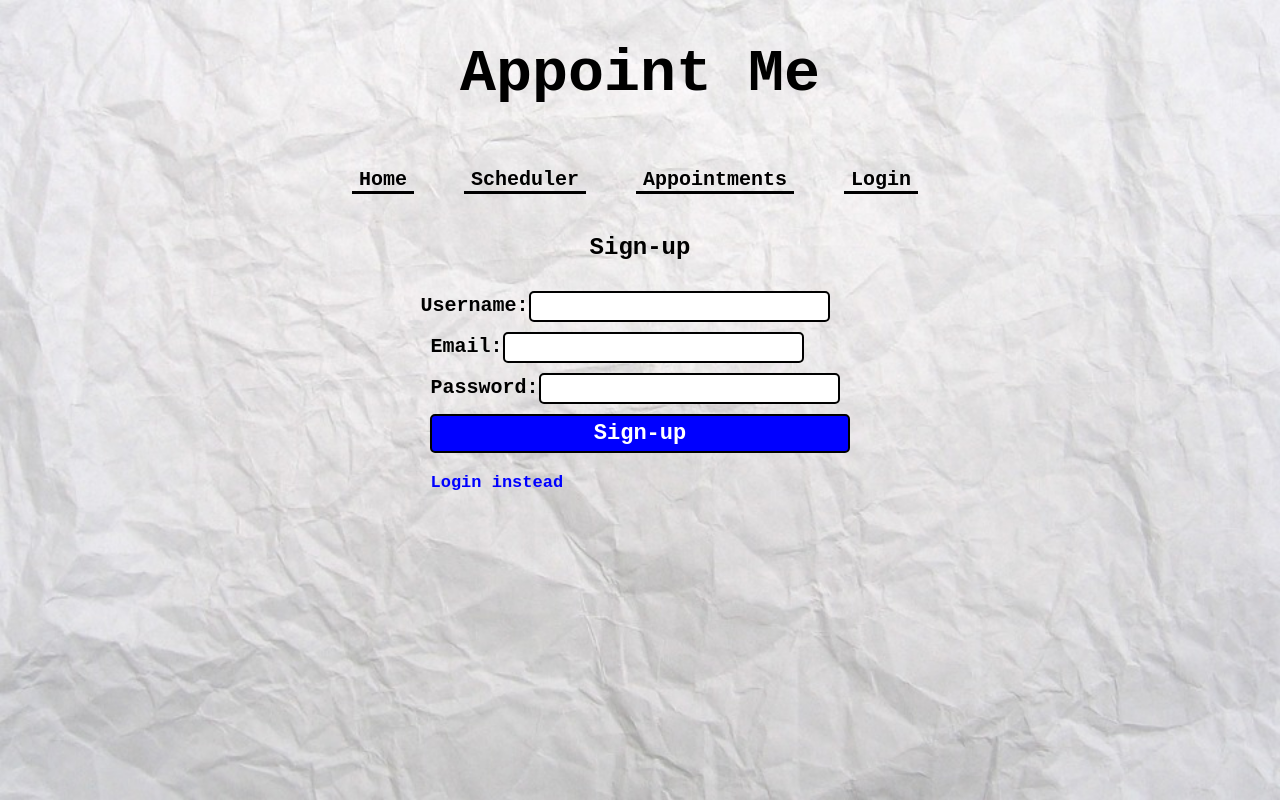
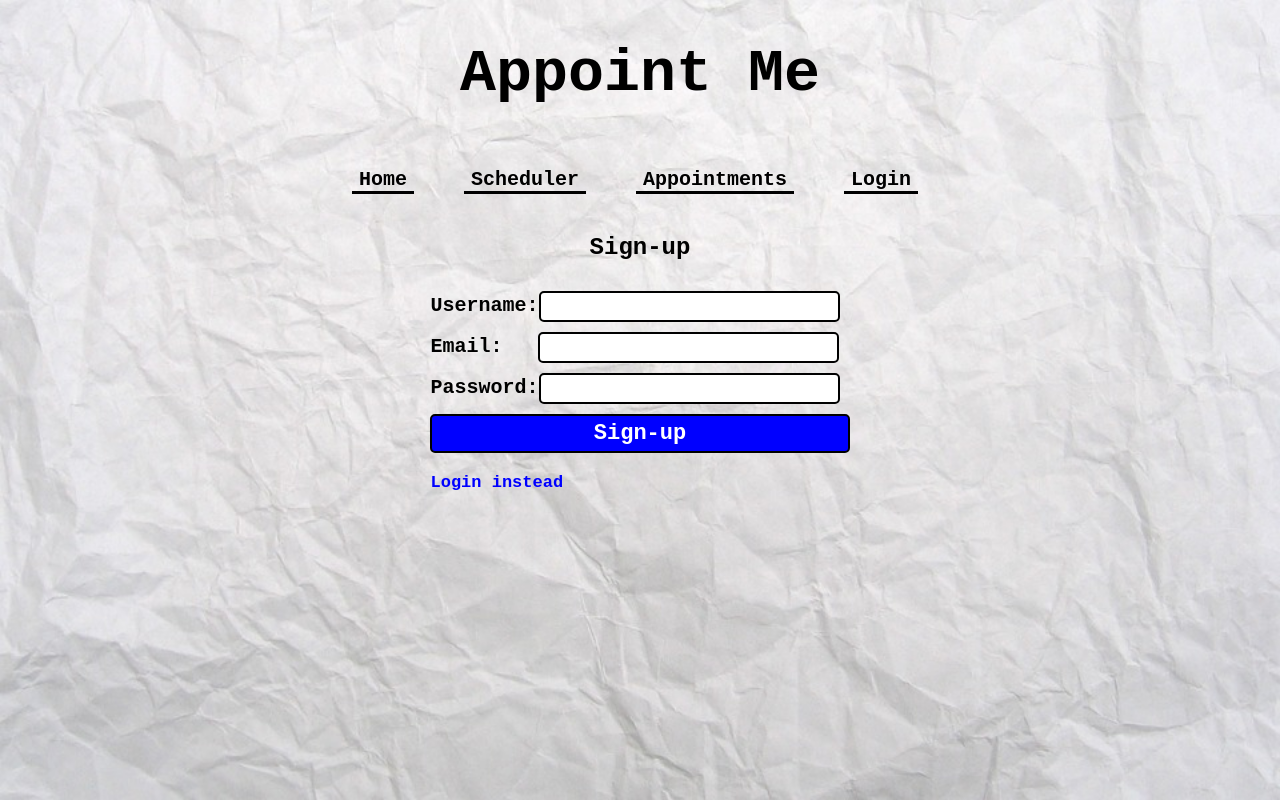
Before and after one commit to mrgreen12375/appoint-me, a React (Create React App) app in the folder client/: page /signup in a window 1280 px wide. Built offline with nearby package versions, Linux system fonts and the light colour scheme.

Commit message:
style debug

```diff
--- a/client/src/components/Appointments/index.js
+++ b/client/src/components/Appointments/index.js
@@ -5,7 +5,7 @@ function Appointments() {
   return (
     <main>
       <h2 className="title">Appointments</h2>
-      <Card />
+      <Card></Card>
     </main>
   );
 }
--- a/client/src/components/Login/index.js
+++ b/client/src/components/Login/index.js
@@ -55,7 +55,7 @@ const Login = (props) => {
               <div className="scheduleContainer">
                 <label className="nameLabel">Email:</label>
                 <input
-                  className="nameInput"
+                  className="emailInput"
                   name="email"
                   type="email"
                   value={formState.email}
--- a/client/src/components/Nav/index.js
+++ b/client/src/components/Nav/index.js
@@ -20,7 +20,7 @@ function Nav() {
 					{Auth.loggedIn() ? (<Link to="/appointments">Appointments</Link>) : (<Link to="/login">Appointments</Link>)}
 				</li>
 				<li>
-					{Auth.loggedIn() ? (<li onClick={logout}>Logout</li>) : (<Link to="/login">Login</Link>)}
+					{Auth.loggedIn() ? (<div onClick={logout}>Logout</div>) : (<Link to="/login">Login</Link>)}
 				</li>
 			</ul>
 		</nav>
--- a/client/src/components/Quote/index.js
+++ b/client/src/components/Quote/index.js
@@ -14,8 +14,7 @@ function Quote() {
   }, []);
 
   const getQuoteApiData = async () => {
-    const response = fetch(
-      `https://api.api-ninjas.com/v1/quotes?category=${query}`,
+      fetch(`https://api.api-ninjas.com/v1/quotes?category=${query}`,
       {
         headers: {
           "X-Api-Key": "yCMvFpxTzoD1YpyLGRHvfg==uQKwGLSO5PxwmmxN",
--- a/client/src/components/Scheduler/index.js
+++ b/client/src/components/Scheduler/index.js
@@ -1,5 +1,4 @@
 import React, { useState } from "react";
-import { Link } from "react-router-dom";
 import { useMutation } from "@apollo/client";
 import { CREATE_APT } from "../../utils/mutations";
 import Auth from "../../utils/auth";
--- a/client/src/components/Signup/index.js
+++ b/client/src/components/Signup/index.js
@@ -47,7 +47,7 @@ const Signup = () => {
           <form className="scheduleForm" onSubmit={handleFormSubmit}>
             <div className="allignForm">
               <div className="scheduleContainer">
-                <label className="nameLabel">Username:</label>
+                <label className="userLabel">Username:</label>
                 <input
                   className="nameInput"
                   name="username"
@@ -60,7 +60,7 @@ const Signup = () => {
                 <div className="scheduleContainer">
                   <label className="nameLabel">Email:</label>
                   <input
-                    className="nameInput"
+                    className="emailInput"
                     name="email"
                     type="email"
                     value={formState.email}
--- a/client/src/index.css
+++ b/client/src/index.css
@@ -227,6 +227,11 @@ nav a:visited:hover {
   margin-left: -10px;
 }
 
+.userLabel {
+  font-size: 20px;
+  font-weight: bold;
+}
+
 .emailLabel {
   font-size: 20px;
   font-weight: bold;
```
